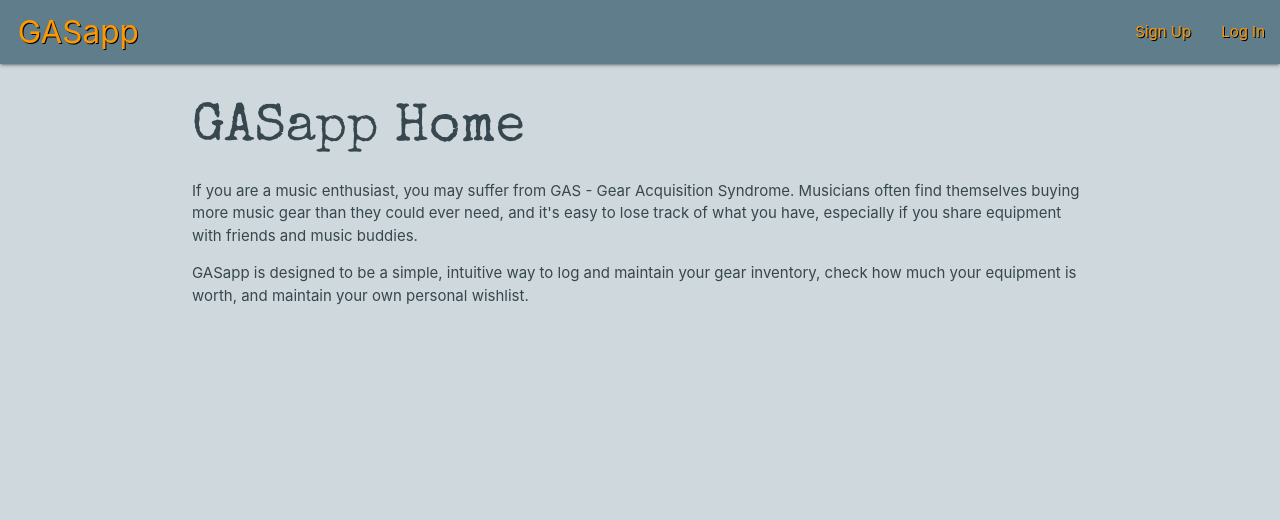
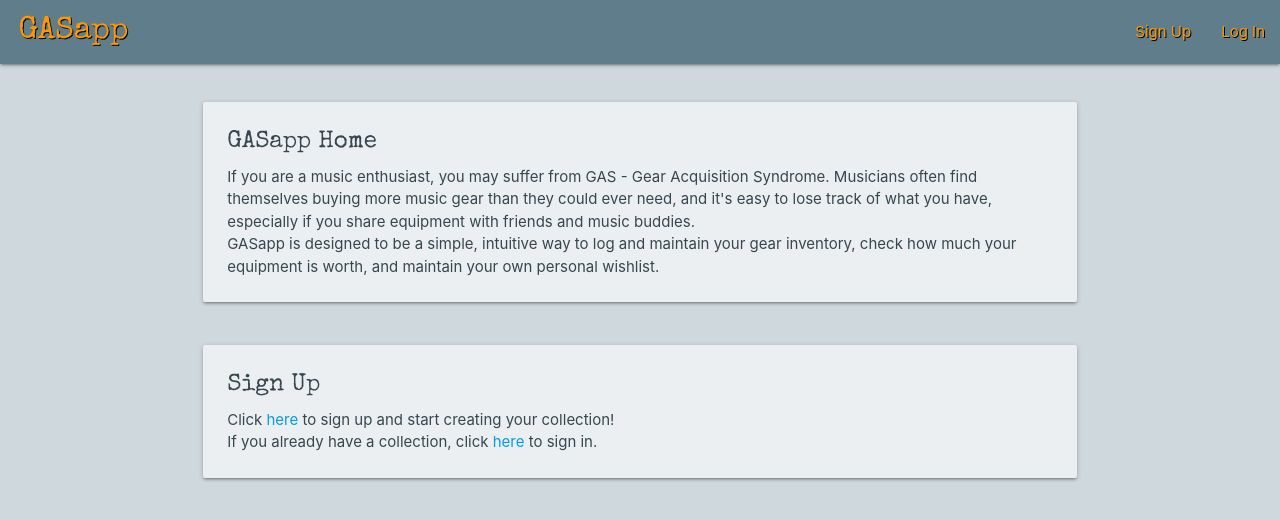
Before and after one commit to TCashion/GASapp, a Django app: page / in a window 1280 px wide. Shown: the top 520 px of the page. Run offline with Django 3.2, Linux system fonts and the light colour scheme.

Commit message:
Finish home page and adjust styling

```diff
--- a/main_app/static/css/style.css
+++ b/main_app/static/css/style.css
@@ -31,10 +31,9 @@ h1, h2, h3, h4, h5, h6, p, h1 > a, .card-title, .toggle-header-divider {
     color: var(--blue-grey-darken-3);
 }
 
-h1, h2, h3, h4, h5, h6, h1 > a, .card-title, .toggle-header-divider {
+h1, h2, h3, h4, h5, h6, h1 > a, .card-title, .toggle-header-divider, #nav-logo {
     font-family: 'Special Elite', cursive;
 }
-
 
 .btn {
     background-color: var(--blue-grey);
@@ -114,7 +113,6 @@ h1, h2, h3, h4, h5, h6, h1 > a, .card-title, .toggle-header-divider {
     text-shadow: 1px 1px #000000;
 }
 
-
 @media only screen and (max-width: 768px) {
     .card-container {
         flex-direction: column;
--- a/main_app/templates/base.html
+++ b/main_app/templates/base.html
@@ -19,7 +19,7 @@
     <header class="navbar-fixed">
         <nav class="blue-grey">
             <div class="nav-wrapper">
-                <a href="/" class="left brand-logo hide-on-med-and-down orange-text">&nbsp;&nbsp;GASapp</a>
+                <a href="/" class="left brand-logo hide-on-med-and-down orange-text" id="nav-logo">&nbsp;&nbsp;GASapp</a>
                 <a href="#" data-target="mobile-demo" class="sidenav-trigger"><i class="material-icons orange-text">menu</i></a>
                 <ul class="right hide-on-med-and-down">
                     {% if user.is_authenticated %}
--- a/main_app/templates/home.html
+++ b/main_app/templates/home.html
@@ -1,9 +1,30 @@
 {% extends 'base.html' %}
 {% block content %}
 
-<h2>GASapp Home</h2>
-
-<p>If you are a music enthusiast, you may suffer from GAS - Gear Acquisition Syndrome. Musicians often find themselves buying more music gear than they could ever need, and it's easy to lose track of what you have, especially if you share equipment with friends and music buddies.</p>
-<p>GASapp is designed to be a simple, intuitive way to log and maintain your gear inventory, check how much your equipment is worth, and maintain your own personal wishlist.</p>
+<div class="row card-container">
+    <div class="col s12" style="margin-top: 30px;">
+        <div class="card">
+            <div class="card-content">
+                <span class="card-title">GASapp Home</span>
+                <p>If you are a music enthusiast, you may suffer from GAS - Gear Acquisition Syndrome. Musicians often
+                    find themselves buying more music gear than they could ever need, and it's easy to lose track of
+                    what you have, especially if you share equipment with friends and music buddies.</p>
+                <p>GASapp is designed to be a simple, intuitive way to log and maintain your gear inventory, check how
+                    much your equipment is worth, and maintain your own personal wishlist.</p>
+            </div>
+        </div>
+    </div>
+</div>
+<div class="row card-container">
+    <div class="col s12">
+        <div class="card">
+            <div class="card-content">
+                <span class="card-title">Sign Up</span>
+                <p>Click <a href="{% url 'signup' %}">here</a> to sign up and start creating your collection!</p>
+                <p>If you already have a collection, click <a href="{% url 'login' %}">here</a> to sign in.</p>
+            </div>
+        </div>
+    </div>
+</div>
 
 {% endblock %}
```
